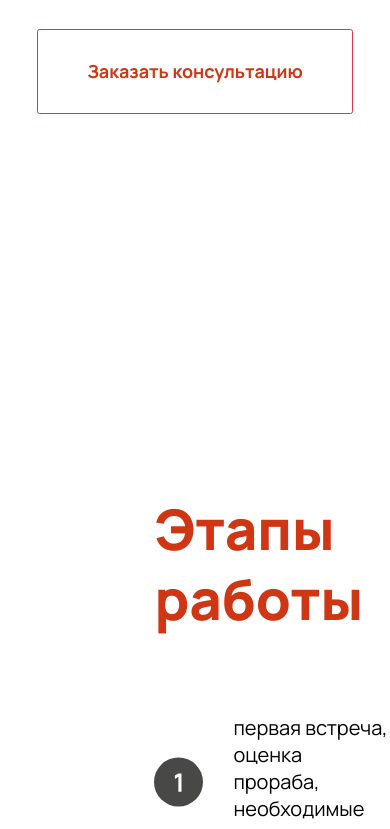
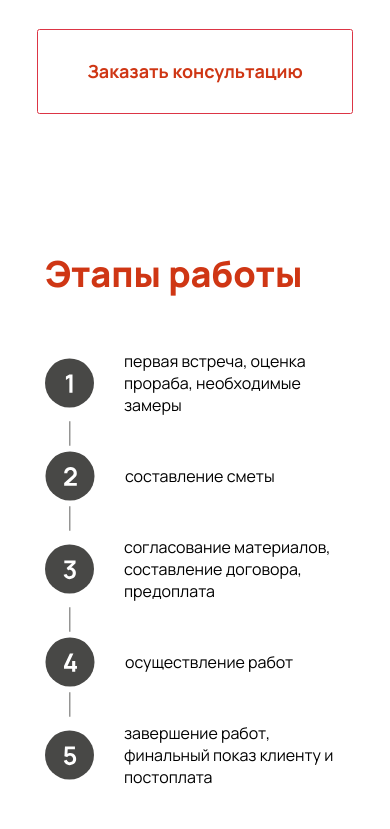
Before and after one commit to Vonubat/Kulikov_project, a website built with webpack: page src/index.html in a window 390 px wide. Shown: the part 2494-3323 px from the top of the page. Built offline with nearby package versions, Linux system fonts and the light colour scheme; no server answers.

Commit message:
feat: add adaptive to mobile resolutions (steps-work section)

```diff
--- a/src/styles/layout/_main-steps-work.scss
+++ b/src/styles/layout/_main-steps-work.scss
@@ -46,3 +46,30 @@
     }
   }
 }
+
+@media screen and (max-device-width: 800px) {
+  .steps-work {
+    padding-top: 14rem;
+    max-width: 30rem;
+
+    .steps-work-img {
+      display: none;
+    }
+
+    .steps-work-text {
+      display: flex;
+      flex-direction: column;
+      gap: 5.6rem;
+
+      .steps-work-title {
+        @include typography-800-mobile-v2;
+      }
+
+      .steps-work-description {
+        .step {
+          @include typography-400-mobile-v2;
+        }
+      }
+    }
+  }
+}
```
